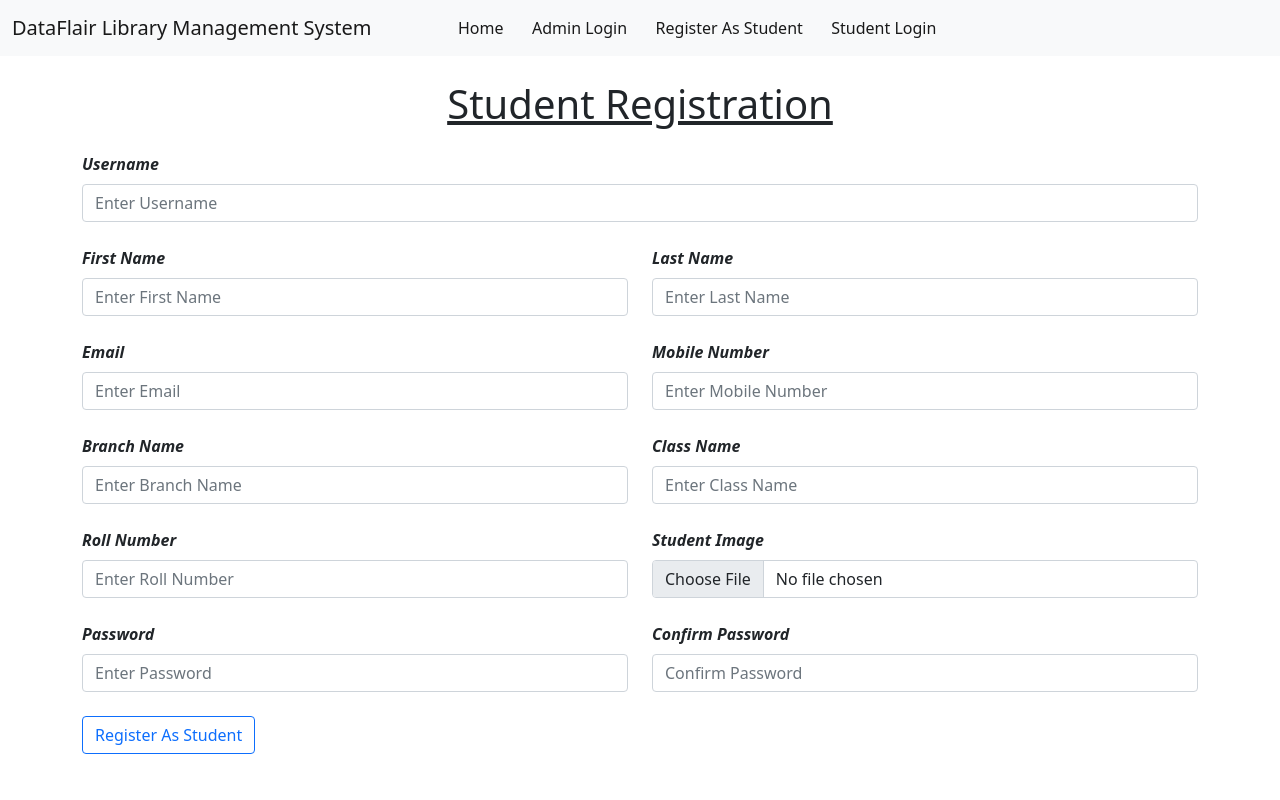
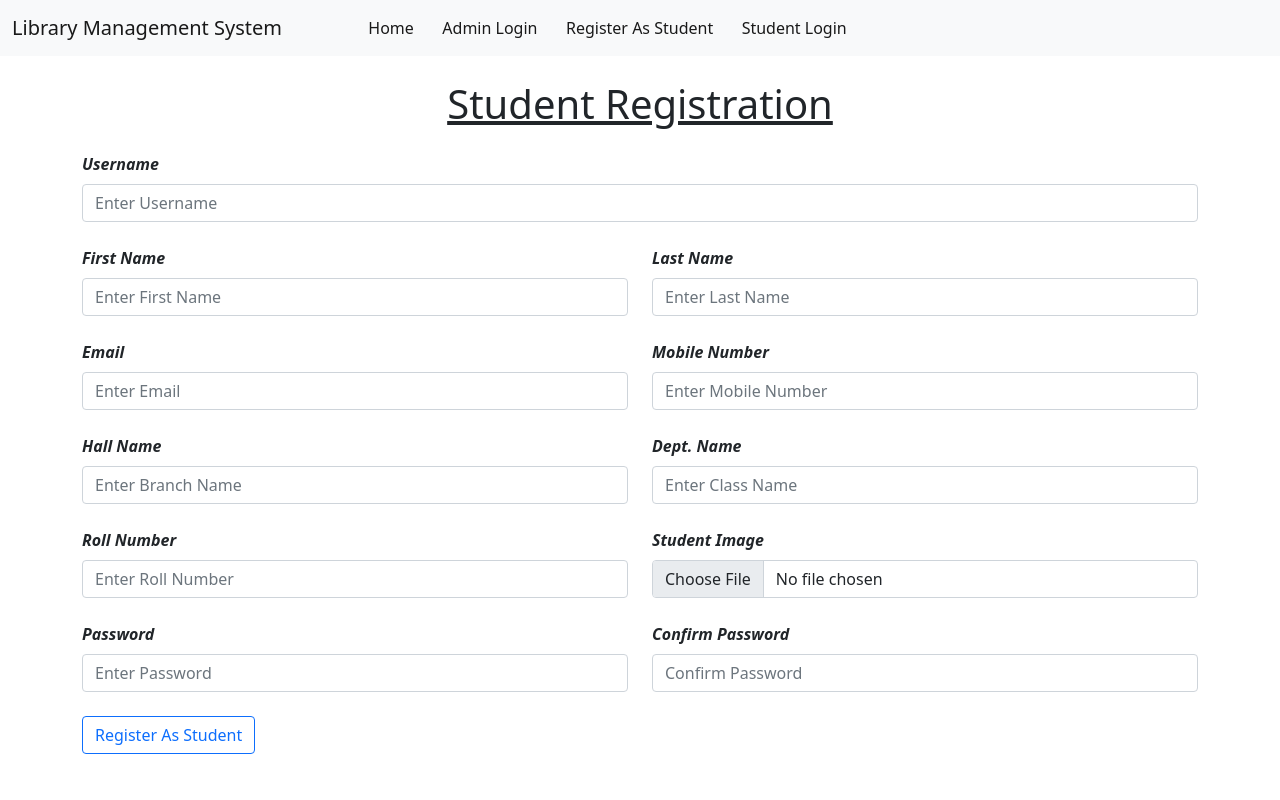
Before and after one commit to nahidulislamshakin/library-management-system-django, a Django app: page /student_registration/ in a window 1280 px wide. Run offline with Django 3.2, Linux system fonts and the light colour scheme.

Commit message:
name change

```diff
--- a/library/templates/basic.html
+++ b/library/templates/basic.html
@@ -13,7 +13,7 @@
   <body>
     <nav class="navbar navbar-expand-lg navbar-light bg-light sticky-top">
         <div class="container-fluid">
-          <a class="navbar-brand" href="#">DataFlair Library Management System</a>
+          <a class="navbar-brand" href="#">Library Management System</a>
           <button class="navbar-toggler" type="button" data-bs-toggle="collapse" data-bs-target="#navbarSupportedContent" aria-controls="navbarSupportedContent" aria-expanded="false" aria-label="Toggle navigation">
             <span class="navbar-toggler-icon"></span>
           </button>
--- a/library/templates/index.html
+++ b/library/templates/index.html
@@ -6,8 +6,8 @@
 {% block body %}
 <div class="p-4 bg-light">
     <div class="container-fluid py-3">
-      <h1 class="display-5 fw-bold">Welcome to DataFlair Library Management System</h1>
-      <p class="col-md-8 fs-4">You can register as student. You will be able to issue any book thorugh the admin. After that you need to return the book within 14 days or else a fine of Rs 5 will be charged per day till the book is returned.</p>
+      <h1 class="display-5 fw-bold">Welcome to Library Management System</h1>
+      <p class="col-md-8 fs-4">You can register as student. You will be able to issue any book thorugh the admin. After that you need to return the book within 7 days or else a fine of ৳ 5 will be charged per day till the book is returned.</p>
       <a href="/student_registration/" class="btn btn-primary btn-lg">Register as Student</a>
     </div>
     <br>
--- a/library/templates/profile.html
+++ b/library/templates/profile.html
@@ -80,7 +80,7 @@ background: #212529b8;
                         </div>
                         <div class="row">
                             <div class="col-md-6">
-                                <label>Branch:</label>
+                                <label>Hall Name:</label>
                             </div>
                             <div class="col-md-6">
                                 <p>{{user.student.branch}}</p>
--- a/library/templates/student_navbar.html
+++ b/library/templates/student_navbar.html
@@ -16,7 +16,7 @@
   <body>
     <nav class="navbar navbar-expand-lg navbar-light bg-light sticky-top">
         <div class="container-fluid">
-          <a class="navbar-brand" href="#">DataFlair Library Management System</a>
+          <a class="navbar-brand" href="#">Library Management System</a>
           <button class="navbar-toggler" type="button" data-bs-toggle="collapse" data-bs-target="#navbarSupportedContent" aria-controls="navbarSupportedContent" aria-expanded="false" aria-label="Toggle navigation">
             <span class="navbar-toggler-icon"></span>
           </button>
--- a/library/templates/student_registration.html
+++ b/library/templates/student_registration.html
@@ -39,11 +39,11 @@
 
     <div class="row mt-4">
         <div class="form-group col-md-6">
-            <label><i style="font-weight: bold;">Branch Name</i></label>
+            <label><i style="font-weight: bold;">Hall Name</i></label>
             <input type="text" class="form-control mt-2" name="branch" placeholder="Enter Branch Name" required>
         </div>
         <div class="form-group col-md-6">
-            <label><i style="font-weight: bold;">Class Name</i></label>
+            <label><i style="font-weight: bold;">Dept. Name</i></label>
             <input type="text" class="form-control mt-2" name="classroom" placeholder="Enter Class Name" required>
         </div>
     </div>
--- a/library/templates/view_issued_book.html
+++ b/library/templates/view_issued_book.html
@@ -30,7 +30,7 @@
                 <td>{{i.3}}</td>
                 <td>{{i.4}}</td>
                 <td>{{i.5}}</td>
-                <td>₹ {{i.6}}</td>
+                <td>tk {{i.6}}</td>
                 <td><a href="/delete_issue/{{book.id}}/" class="btn btn-danger" onclick="return confirm('Are you sure you want to delete this issued book details?')">Delete</a></td>
             </tr>
             {% endfor %}
--- a/library/templates/view_students.html
+++ b/library/templates/view_students.html
@@ -14,9 +14,9 @@
                 <th>ID</th>
                 <th>Email</th>
                 <th>Mobile Number</th>
-                <th>Branch</th>
-                <th>Class</th>
-                <th>Roll Number</th>
+                <th>Hall</th>
+                <th>Department</th>
+                <th>ID</th>
                 <th>Delete</th>
             </tr>
         </thead>
--- a/library/views.py
+++ b/library/views.py
@@ -56,12 +56,13 @@ def view_issued_book(request):
         days = (date.today()-i.issued_date)
         d=days.days
         fine=0
-        if d>14:
-            day=d-14
+        if d>7:
+            day=d-7
             fine=day*5
         books = list(models.Book.objects.filter(isbn=i.isbn))
         students = list(models.Student.objects.filter(user=i.student_id))
         i=0
+
         for l in books:
             t=(students[i].user,students[i].user_id,books[i].name,books[i].isbn,issuedBooks[0].issued_date,issuedBooks[0].expiry_date,fine)
             i=i+1
@@ -119,7 +120,7 @@ def edit_profile(request):
 def delete_book(request, myid):
     books = Book.objects.filter(id=myid)
     books.delete()
-    return redirect("/view_books")
+    return redirect("/view_issued_book")
 
 def delete_student(request, myid):
     students = Student.objects.filter(id=myid)
```
Also changed, not shown: db.sqlite3, 1 other file.
